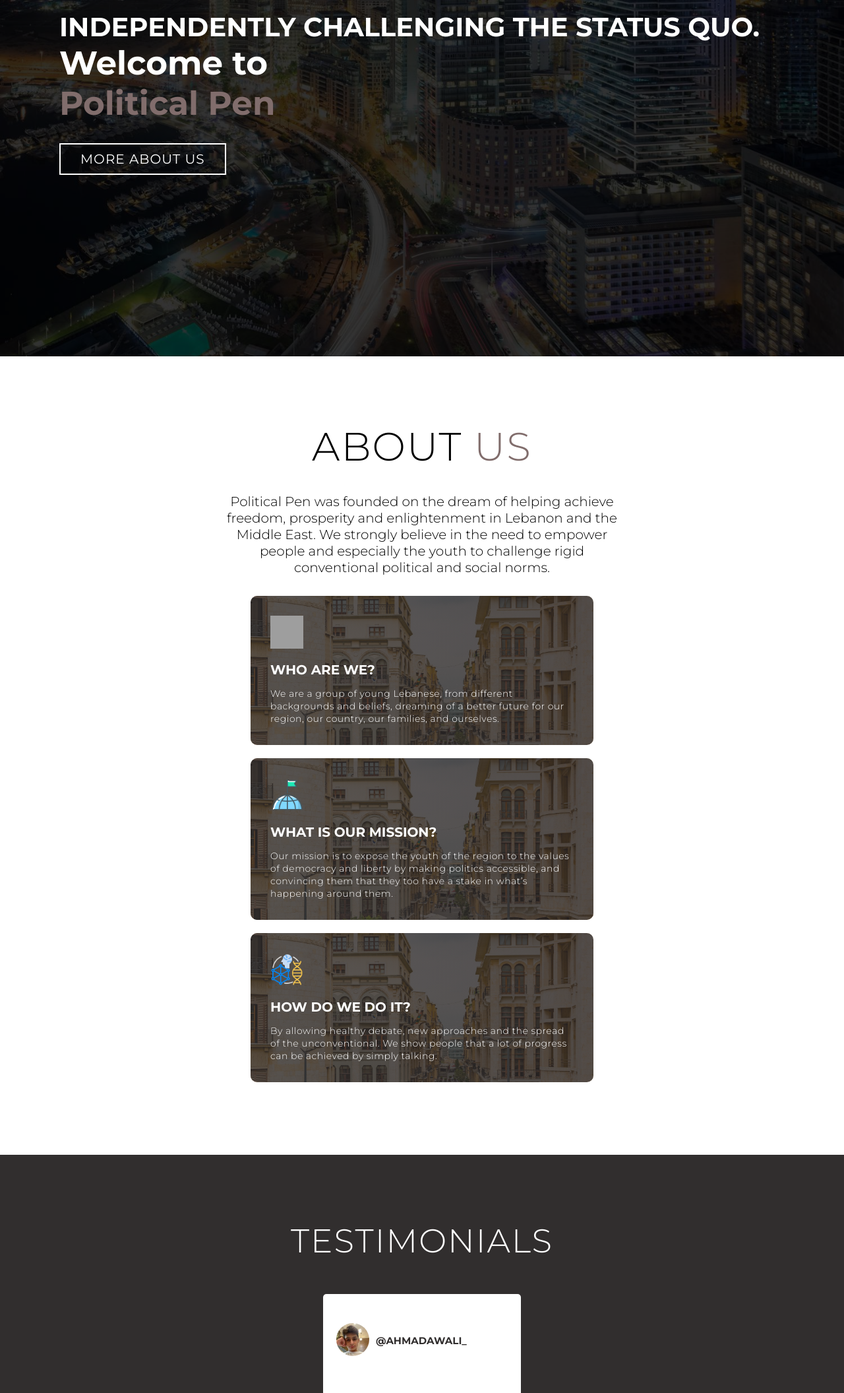
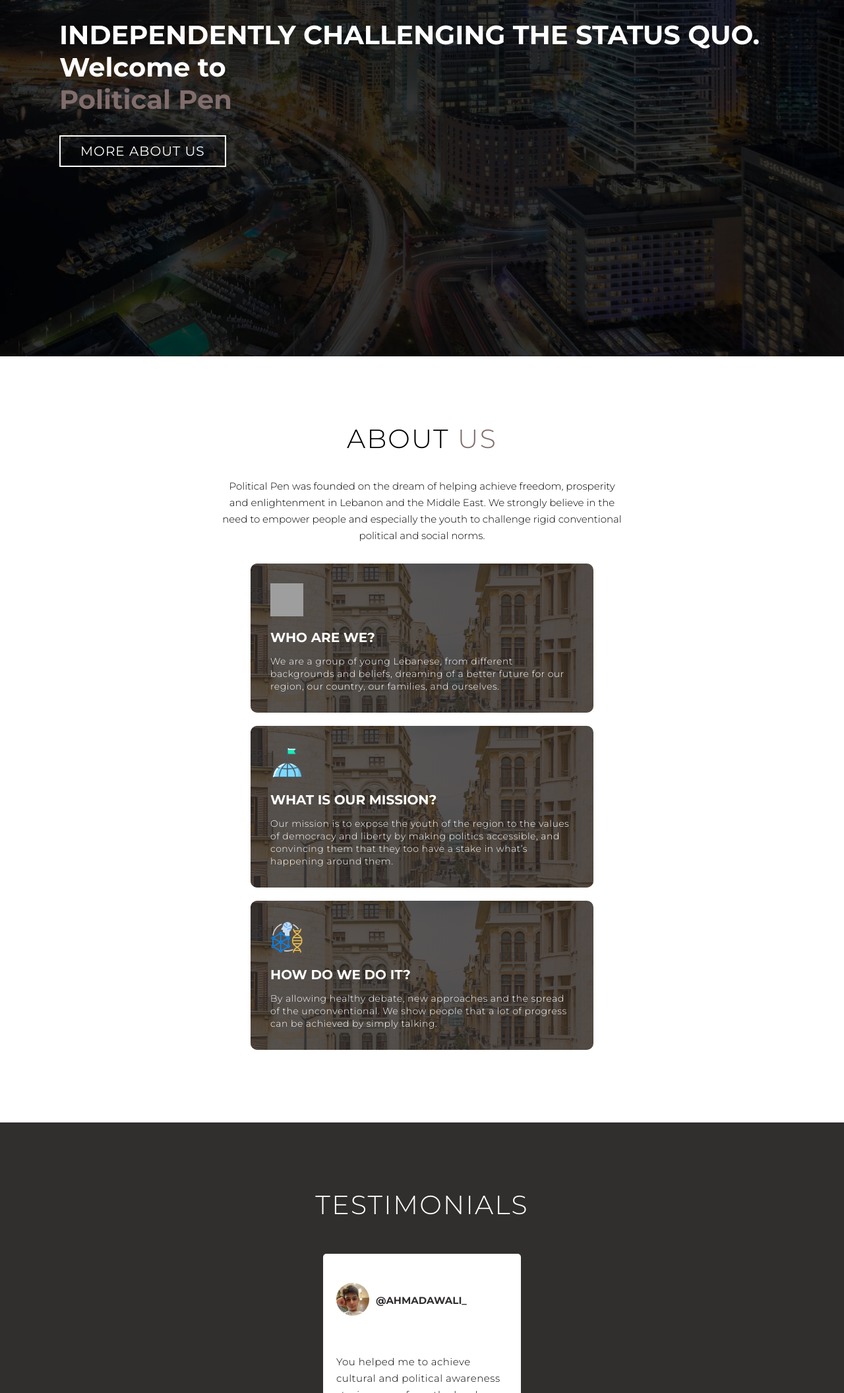
Before and after one commit to PoliticalPen/Portfolio, a plain HTML site: page index.html in a window 1280 px wide. Shown: the part 260-2371 px from the top of the page at 66% size. Drawn offline with Linux system fonts and the light colour scheme; grey boxes are pictures that could not be loaded.

Commit message:
Add files via upload

```diff
--- a/style.css
+++ b/style.css
@@ -100,7 +100,7 @@ p{
     position: absolute;
     background-color: #1c1a1a;
     width: 100vw;
-    height: 50vh;
+    height: 45vh;
     left: 100%;
     top: 100%;
     display: block;
@@ -114,7 +114,7 @@ p{
     left: 50%;
 }
 #header .nav-list ul a{
-    font-size: 2.5rem;
+    font-size: 1.7rem;
     font-weight: 500;
     letter-spacing: .2rem;
     text-decoration: none;
@@ -241,12 +241,12 @@ cursor: pointer;
 }
 #hero h1:nth-child(2){
     animation-delay: 2s;
-    font-size: 50px;
+    font-size: 40px;
 }
 #hero h1:nth-child(3){
     animation: text_reveal_name .5s ease forwards;
     animation-delay: 3s;
-    font-size: 50px;
+    font-size: 40px;
 }
 #hero h1 span {
     position: absolute;
@@ -298,7 +298,7 @@ cursor: pointer;
     padding: 100px 0;
 }
 #services .section-title{
-    font-size: 6rem;
+    font-size: 4rem;
     font-weight: 300;
     color: black;
     margin-bottom: 15px;
@@ -312,7 +312,7 @@ cursor: pointer;
 }
 #services .service-top p{
     color: black;
-    font-size: 2rem;
+    font-size: 1.5rem;
     line-height: 2.5rem;
     font-weight: 300;
     letter-spacing: 0;
@@ -395,7 +395,7 @@ cursor: pointer;
 #testimonials .section-title {
     color: white;
     margin-bottom: 50px;
-    font-size: 5rem;
+    font-size: 4rem;
 }
 #testimonials .items {
     display: flex;
```
